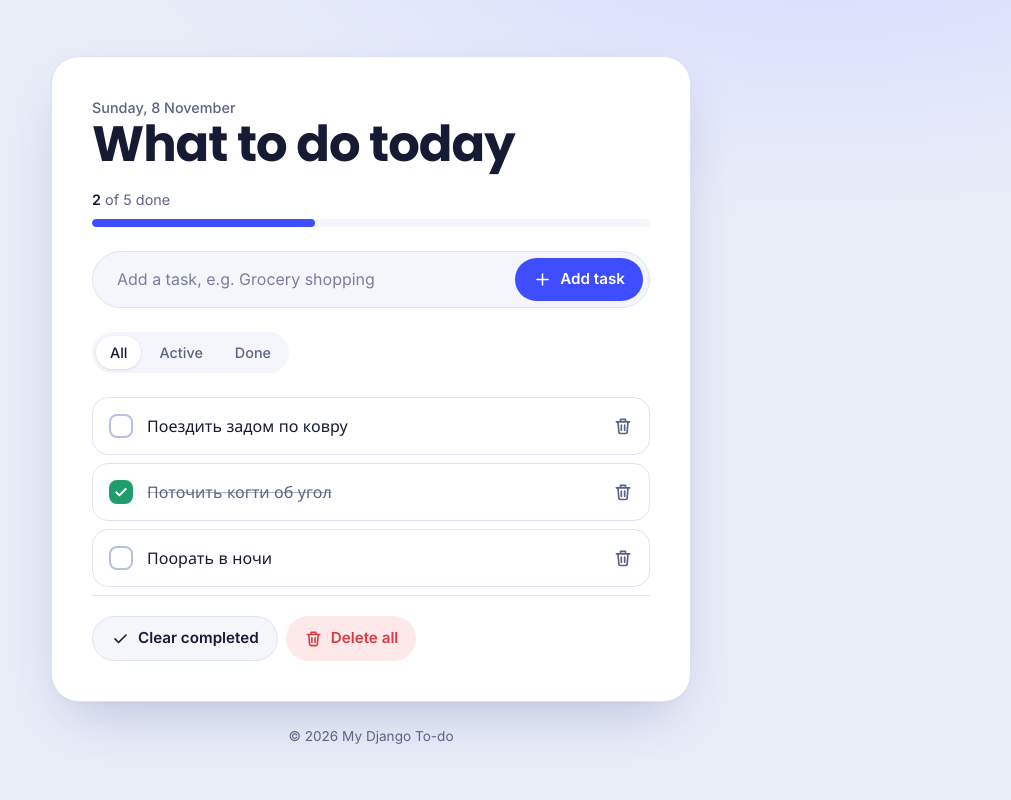
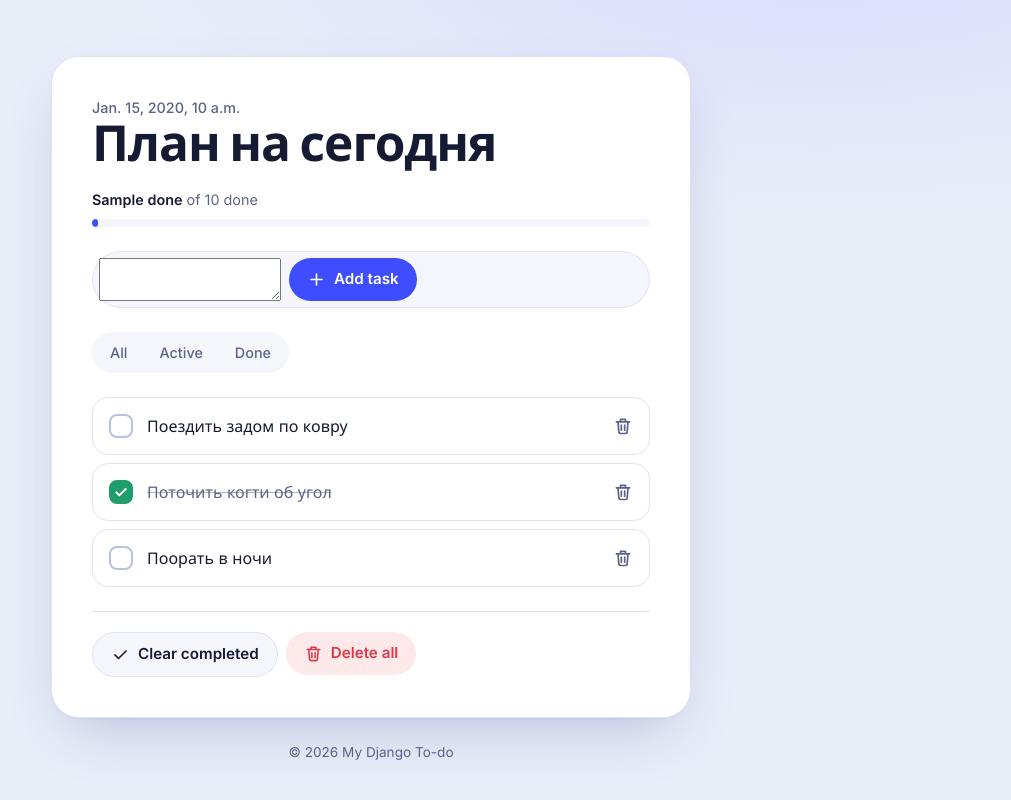
Before and after one commit to AndGrib/todoapp, a Django app: template todolist/templates/todolist/index.html in a window 1280 px wide. Shown: the whole page, without its empty margins (269-1280 px from the left). Run offline with Django 5.2, Linux system fonts and the light colour scheme; data comes from the database, SQL or seed files in the repository; both versions use the stored data as it was after the commit; the template is opened without the code that fills it: values that come from a table or form of the project are taken from there, most other values are stand-ins (such as "Sample title", 1, 10 or a date in 2020); form fields are guessed from the names that the template uses.

Commit message:
Added form to capturedata and button functions

```diff
--- a/todolist/templates/todolist/index.html
+++ b/todolist/templates/todolist/index.html
@@ -16,23 +16,24 @@
 
     <header class="app-header">
       <div>
-        <p class="date">Sunday, 8 November</p>
-        <h1>What to do today</h1>
+        <p class="date">{{ today }}</p>
+        <h1>План на сегодня</h1>
       </div>
 
       <!-- Static for now: the numbers will become dynamic later -->
       <div class="progress" aria-label="2 of 5 tasks done">
-        <span class="progress-count"><strong>2</strong> of 5 done</span>
+        <span class="progress-count"><strong>{{ done }}</strong> of {{ total }} done</span>
         <div class="progress-track">
-          <div class="progress-fill" style="width: 40%"></div>
+          <div class="progress-fill" style="width: {{ percent }}%"></div>
         </div>
       </div>
     </header>
 
     <!-- Add form -->
-    <form class="add-form" action="#" method="post">
+    <form class="add-form" action="{% url 'add' %}" method="post">
+      {% csrf_token %}
       <label class="visually-hidden" for="new-todo">New task</label>
-      <input id="new-todo" name="title" type="text" placeholder="Add a task, e.g. Grocery shopping" autocomplete="off">
+      {{ form.text }}
       <button type="submit" class="btn btn-primary">
         <svg viewBox="0 0 24 24" aria-hidden="true"><path d="M12 5v14M5 12h14"/></svg>
         Add task
@@ -41,9 +42,9 @@
 
     <!-- Filters (static for now) -->
     <nav class="filters" aria-label="Filter tasks">
-      <a href="#" class="filter is-active" aria-current="page">All</a>
-      <a href="#" class="filter">Active</a>
-      <a href="#" class="filter">Done</a>
+        <a href="?show=all" class="filter">All</a>
+        <a href="?show=active" class="filter">Active</a>
+        <a href="?show=done" class="filter">Done</a>
     </nav>
 
     <!-- Task list: one <li> per record in the database -->
@@ -58,9 +59,11 @@
           </span>
           <span class="todo-text">{{todolist.text}}</span>
         </div>
-        <button class="icon-btn" type="button" aria-label="Delete task">
+        <form method="post" action="{% url 'deleteitem' todolist.id %}">
+          {% csrf_token %}
+        <button class="icon-btn" type="submit" aria-label="Delete task">
           <svg viewBox="0 0 24 24" aria-hidden="true"><path d="M4 7h16M10 11v6M14 11v6M6 7l1 12a2 2 0 0 0 2 2h6a2 2 0 0 0 2-2l1-12M9 7V4h6v3"/></svg>
-        </button>
+        </button></form>
       </li>
           {% else %}
       <!-- Example of a not completed task -->
@@ -69,24 +72,30 @@
           <span class="box" aria-hidden="true">
             <svg viewBox="0 0 24 24"><path d="M5 12.5l4.5 4.5L19 7.5"/></svg>
           </span>
-          <a class="todo-text" href="#"><span class="todo-text">{{todolist.text}}</span></a>
+          <a class="todo-text" href="{% url 'completed' todolist.id %}"><span class="todo-text">{{todolist.text}}</span></a>
         </div>
-        <button class="icon-btn" type="button" aria-label="Delete task">
+        <form method="post" action="{% url 'deleteitem' todolist.id %}">
+          {% csrf_token %}
+        <button class="icon-btn" type="submit" aria-label="Delete task">
           <svg viewBox="0 0 24 24" aria-hidden="true"><path d="M4 7h16M10 11v6M14 11v6M6 7l1 12a2 2 0 0 0 2 2h6a2 2 0 0 0 2-2l1-12M9 7V4h6v3"/></svg>
-        </button>
+        </button></form>
       </li>
           {% endif %}
           {% endfor %}
+      </ul>
     <!-- Bulk actions -->
     <div class="bulk-actions">
+      <a href="{% url 'deletecompleted' %}">
       <button type="button" class="btn btn-soft">
         <svg viewBox="0 0 24 24" aria-hidden="true"><path d="M5 12.5l4.5 4.5L19 7.5"/></svg>
         Clear completed
       </button>
+      </a>
+      <a href="{% url 'deleteall' %}">
       <button type="button" class="btn btn-danger">
         <svg viewBox="0 0 24 24" aria-hidden="true"><path d="M4 7h16M10 11v6M14 11v6M6 7l1 12a2 2 0 0 0 2 2h6a2 2 0 0 0 2-2l1-12M9 7V4h6v3"/></svg>
         Delete all
-      </button>
+      </button></a>
     </div>
 
   </main>
--- a/todolist/urls.py
+++ b/todolist/urls.py
@@ -2,5 +2,10 @@ from django.urls import path
 from . import views
 
 urlpatterns = [
-    path('', views.index, name='index')
+    path('', views.index, name='index'),
+    path('add', views.addTodoItem, name='add'),
+    path('completed/<todo_id>', views.completedTodo, name='completed'),
+    path('deletecompleted', views.deleteCompleted, name='deletecompleted'),
+    path('deleteall', views.deleteAll, name='deleteall'),
+    path('delete/<int:todo_id>', views.deleteSelected, name='deleteitem')
 ]
```
Also changed, not shown: todolist/views.py (+53 -3 lines), db.sqlite3, todolist/models.py (line endings or trailing spaces).
